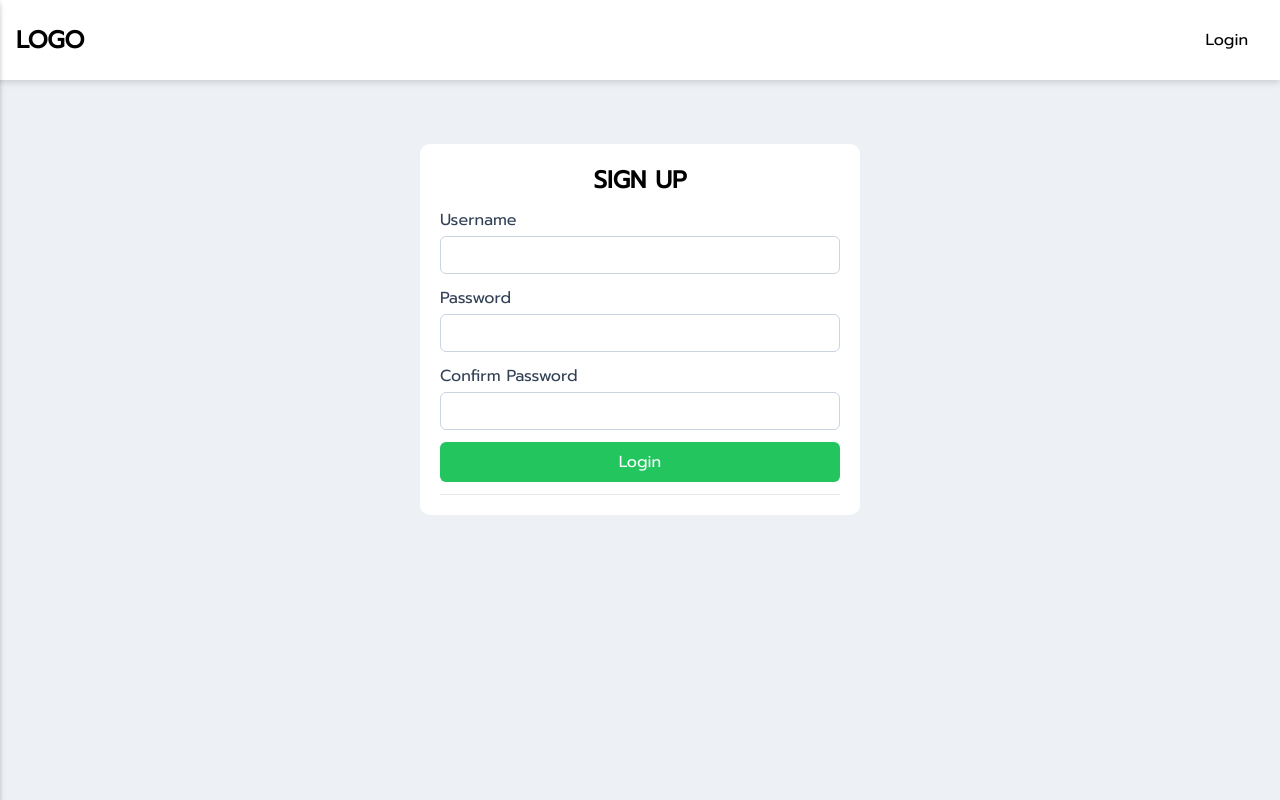
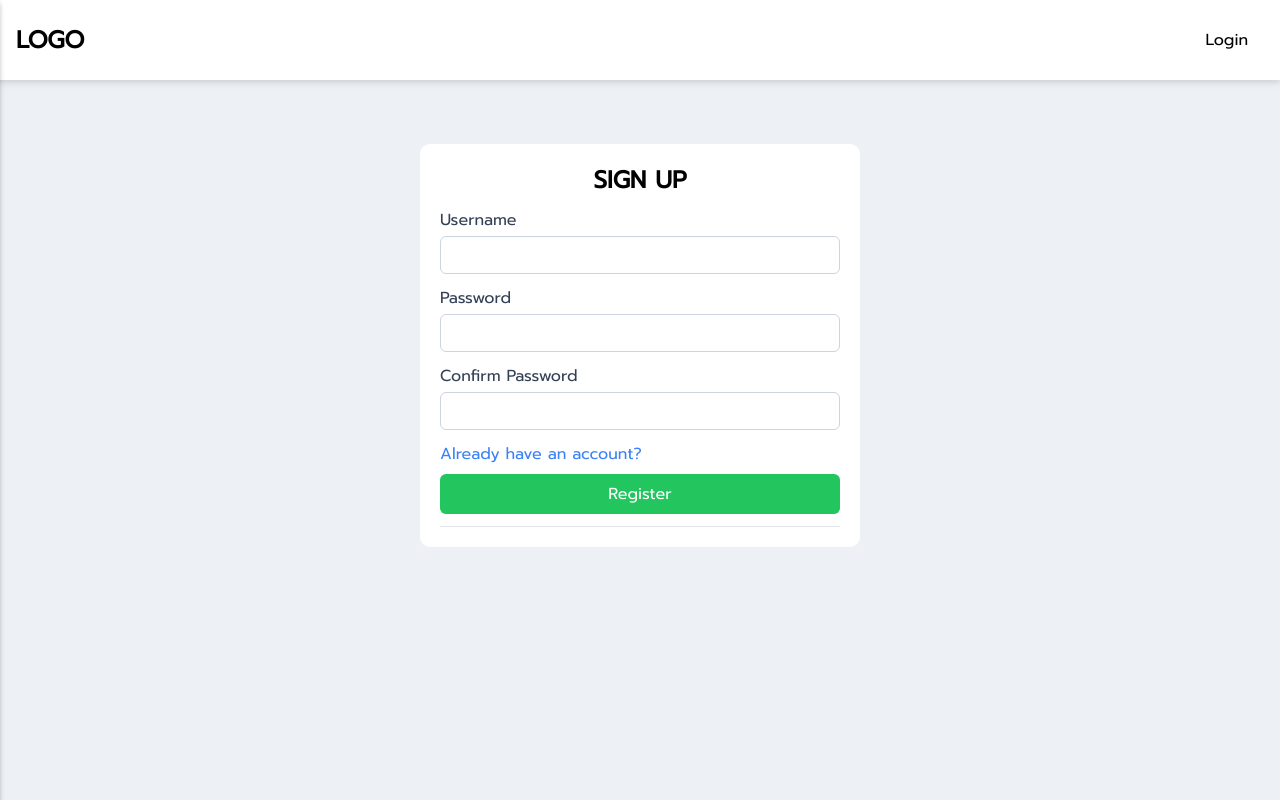
Before and after one commit to tententgc/KepSci, a Next.js app: page /register in a window 1280 px wide. Built offline with nearby package versions, Linux system fonts and the light colour scheme.

Commit message:
Edit login/register page

```diff
--- a/components/header.js
+++ b/components/header.js
@@ -7,7 +7,7 @@ const Header = () => (
         <meta name="viewport" content="initial-scale=1.0, width=device-width" />
         <link rel="preconnect" href="https://fonts.googleapis.com"></link>
         <link rel="preconnect" href="https://fonts.gstatic.com" crossorigin></link>
-        <link href="https://fonts.googleapis.com/css2?family=Prompt&display=swap" rel="stylesheet"></link>
+        <link rel="stylesheet" href="https://fonts.googleapis.com/css2?family=Prompt&display=swap"></link>
     </Head>
 )
 
--- a/components/layouts.js
+++ b/components/layouts.js
@@ -5,7 +5,7 @@ const Layout = (props) => (
     <div>
         <Header />
         <Navbar />
-        <div class="main md:pt- lg:pt-16">
+        <div className="main pt-10 px-4 lg:pt-16">
             <div className="md:container md:mx-auto">
                 {props.children}
             </div>
--- a/pages/login/index.js
+++ b/pages/login/index.js
@@ -1,4 +1,5 @@
 import Layout from '/components/layouts'
+import Link from 'next/link'
 
 export default function Home() {
   return (
@@ -14,7 +15,12 @@ export default function Home() {
             <span className="block font-medium text-slate-700">Password</span>
             <input type="password"  className="mt-1 block w-full px-3 py-2 bg-white border border-slate-300 rounded-md text-sm"/>
           </div>
-          <button className='block px-3 py-2 w-full mb-3 rounded-md bg-green-500 text-white hover:bg-green-600'>Login</button>
+          <div className='input-group mb-2'>
+            <Link href="/register">
+              <a className='transition duration-75 mb-5 text-blue-500 hover:text-blue-700'>Don't have an account?</a>
+            </Link>
+          </div>
+          <button className='transition duration-75 block px-3 py-2 w-full mb-3 rounded-md bg-green-500 text-white hover:bg-green-600'>Login</button>
           <hr></hr>
         </form>
       </div>
--- a/pages/register/index.js
+++ b/pages/register/index.js
@@ -1,4 +1,5 @@
 import Layout from '/components/layouts'
+import Link from 'next/link'
 
 export default function Home() {
   return (
@@ -18,7 +19,12 @@ export default function Home() {
             <span className="block font-medium text-slate-700">Confirm Password</span>
             <input type="password"  className="mt-1 block w-full px-3 py-2 bg-white border border-slate-300 rounded-md text-sm"/>
           </div>
-          <button className='block px-3 py-2 w-full mb-3 rounded-md bg-green-500 text-white hover:bg-green-600'>Login</button>
+          <div className='input-group mb-2'>
+            <Link href="/login">
+              <a className='transition duration-75 mb-5 text-blue-500 hover:text-blue-700'>Already have an account?</a>
+            </Link>
+          </div>
+          <button className='transition duration-75 block px-3 py-2 w-full mb-3 rounded-md bg-green-500 text-white hover:bg-green-600'>Register</button>
           <hr></hr>
         </form>
       </div>
```
Also changed, not shown: styles/globals.css (line endings or trailing spaces).
